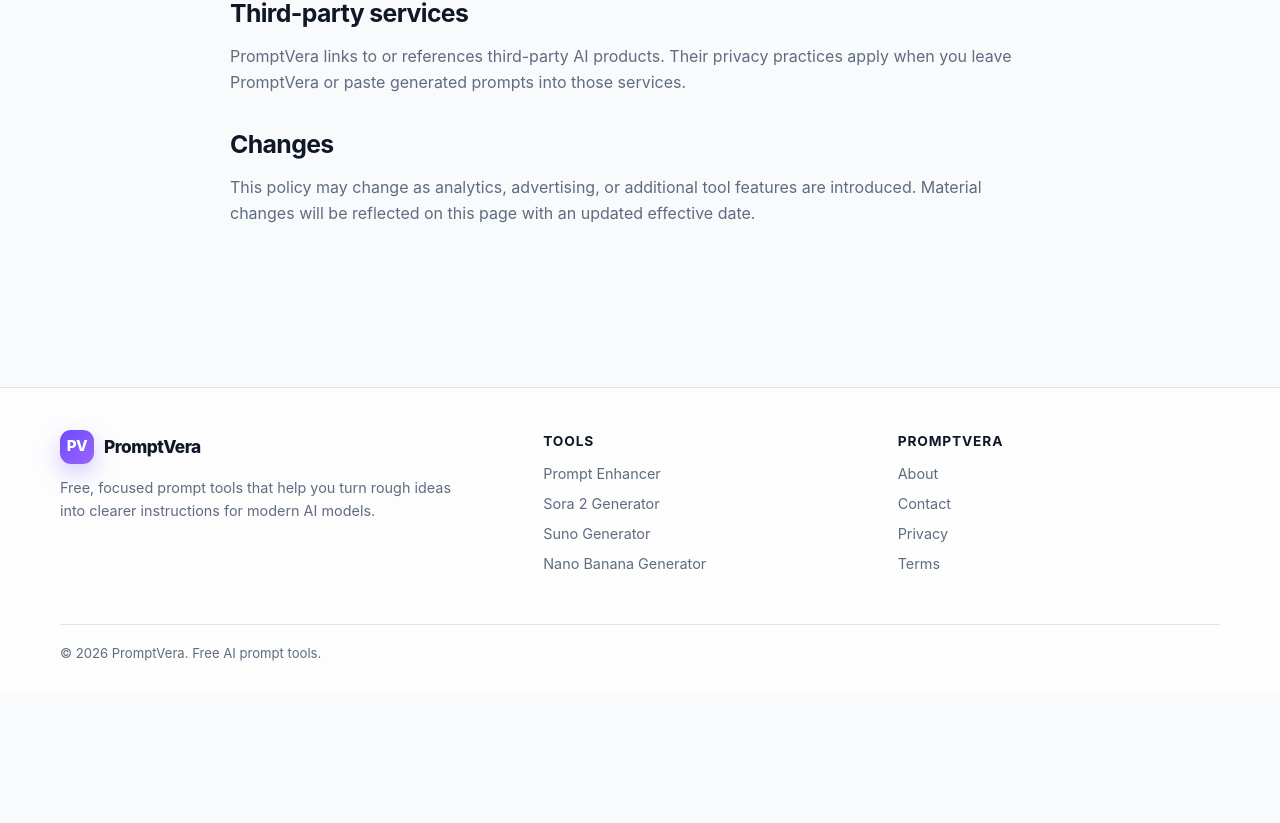
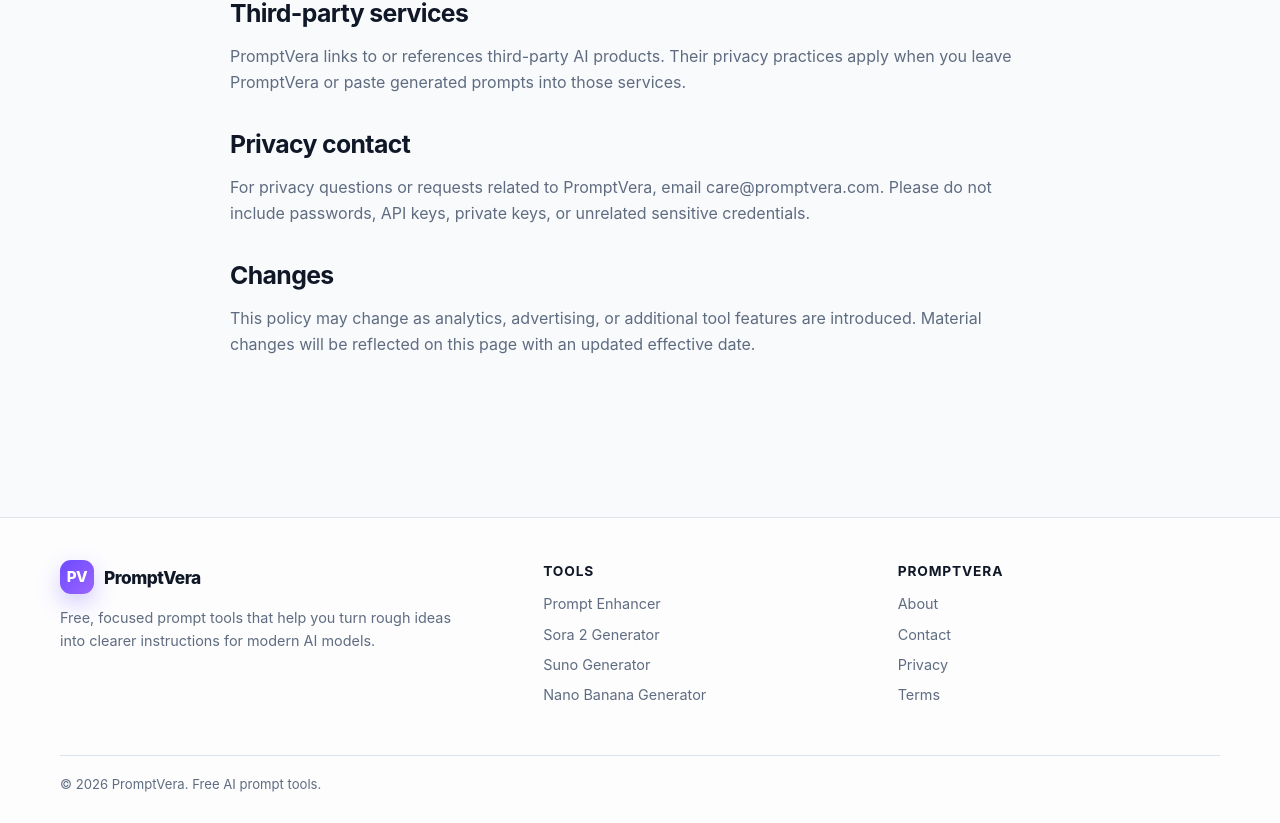
Before and after one commit to GrithX-Solutions/promptvera, a Next.js app: page /privacy-policy in a window 1280 px wide. Shown: the part 992-1815 px from the top of the page. Before the commit the page ends 1684 px from the top, so only its background shows below. Built offline with nearby package versions, Linux system fonts and the light colour scheme.

Commit message:
docs: add privacy contact details

```diff
--- a/app/privacy-policy/page.tsx
+++ b/app/privacy-policy/page.tsx
@@ -1,4 +1,5 @@
 import type { Metadata } from "next";
+import { siteConfig } from "@/lib/site";
 
 export const metadata: Metadata = {
   title: "Privacy Policy",
@@ -40,6 +41,13 @@
         PromptVera links to or references third-party AI products. Their privacy practices apply when you leave PromptVera or paste generated prompts into those services.
       </p>
 
+      <h2>Privacy contact</h2>
+      <p>
+        For privacy questions or requests related to PromptVera, email{" "}
+        <a href={`mailto:${siteConfig.contactEmail}`}>{siteConfig.contactEmail}</a>.
+        Please do not include passwords, API keys, private keys, or unrelated sensitive credentials.
+      </p>
+
       <h2>Changes</h2>
       <p>
         This policy may change as analytics, advertising, or additional tool features are introduced. Material changes will be reflected on this page with an updated effective date.
```
